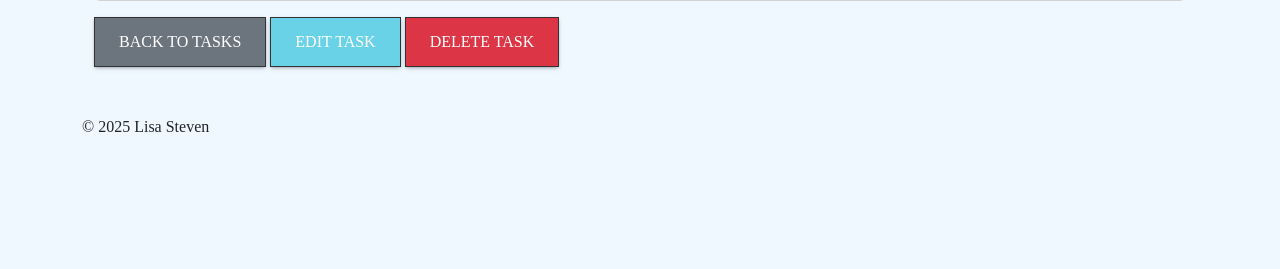
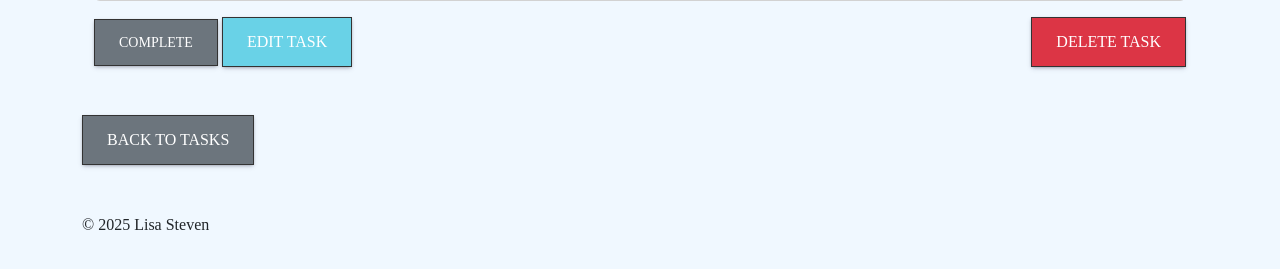
Before and after one commit to LisaS7/HouseworkTracker, a FastAPI app: template templates/tasks/task_detail.html in a window 1280 px wide. Shown: the part 473-742 px from the top of the page. Run offline with FastAPI, Linux system fonts and the light colour scheme; the template is opened without the code that fills it, so the values that code supplies are empty; some web fonts are replaced.

Commit message:
Adding functionality to mark task complete

```diff
--- /dev/null
+++ b/static/js/complete_task.js
@@ -0,0 +1,20 @@
+async function complete_task(id) {
+  if (!confirm("Are you sure?")) return;
+
+  const url = `/tasks/${id}/complete`;
+
+  const response = await fetch(url, {
+    method: "PATCH",
+    headers: {
+      "Content-Type": "application/json",
+    },
+  });
+
+  if (response.ok) {
+    alert("Task completed!");
+    window.location.reload();
+  } else {
+    const errorData = await response.json();
+    alert(errorData);
+  }
+}
--- a/templates/tasks/task_detail.html
+++ b/templates/tasks/task_detail.html
@@ -22,15 +22,20 @@
     {% endif %}
   </div>
 
-  <div class="mt-3">
-    <a href="{{ url_for('get_tasks') }}" class="btn btn-secondary"
-      >Back to Tasks</a
+  <div class="d-flex mt-3 justify-content-between">
+    <div>
+      <button
+        class="btn btn-sm btn-secondary"
+        onclick="complete_task({{ task.id }})"
       >
+        Complete
+      </button>
       <a
         href="{{ url_for('edit_task', task_id=task.id) }}"
         class="btn btn-primary"
         >Edit Task</a
       >
+    </div>
     <a
       href="{{ url_for('delete_task', task_id=task.id) }}"
       class="btn btn-danger"
@@ -38,4 +43,11 @@
     >
   </div>
 </div>
+<div class="mt-5">
+  <a href="{{ url_for('get_tasks') }}" class="btn btn-secondary"
+    >Back to Tasks</a
+  >
+</div>
+{% endblock %} {% block scripts %}
+<script src="{{ url_for('static', path='js/complete_task.js') }}"></script>
 {% endblock %}
```
Also changed, not shown: routes/tasks.py (+9 -1 lines). Lines whose indentation alone changed are shown as unchanged.
